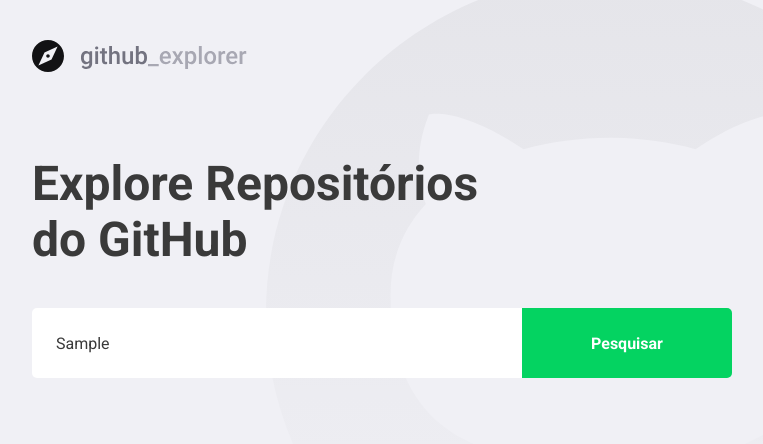
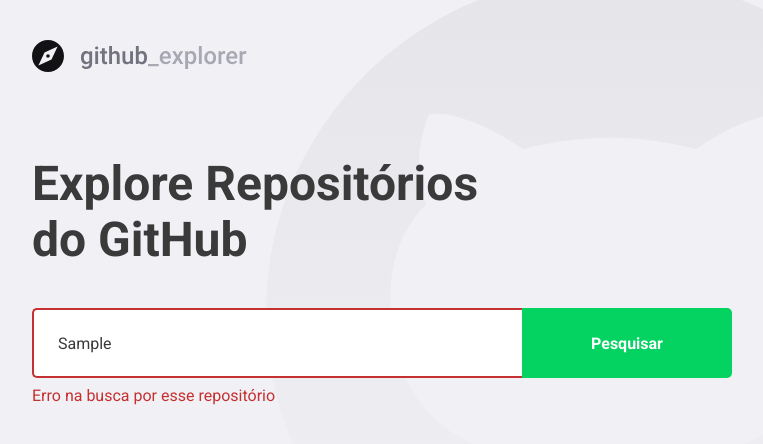
Before and after one commit to voigtito/Github-Explorer, a React (Create React App) app: page / in a window 1280 px wide. Both pictures are taken after typing "Sample" into the empty fields and a click on the button "Pesquisar". Shown: the top 444 px of the page, without its empty margins (148-911 px from the left). Built offline with nearby package versions, Linux system fonts and the light colour scheme; no server answers; the HTML template or start-up script is replaced by a standard one.

Commit message:
Error management

```diff
--- a/src/pages/Dashboard/index.tsx
+++ b/src/pages/Dashboard/index.tsx
@@ -3,7 +3,7 @@
 import LogoImg from '../../assets/Logo.svg';
 import api from '../../services/api';
 
-import { Title, Form, Repositories } from './style';
+import { Title, Form, Repositories, Error } from './style';
 
 interface Repository {
     full_name: string;
@@ -19,24 +19,35 @@
 const Dashboard: React.FC = () => {
 
     const [newRepo, setNewRepo] = useState('');
+    const [inputError, setInputError] = useState('');
     const [repositories, setRepositories] = useState<Repository[]>([]);
 
     async function handleAddRepository(event: FormEvent<HTMLFormElement>): Promise<void> {
         event.preventDefault();
 
-        const response = await api.get<Repository>(`repos/${newRepo}`);
+        if (!newRepo) {
+            setInputError('Digit o autor/nome do repositório');
+            return;
+        }
 
-        const repository = response.data;
+        try {
+            const response = await api.get<Repository>(`repos/${newRepo}`);
 
-        setRepositories([...repositories, repository]);
-        setNewRepo('');
+            const repository = response.data;
+
+            setRepositories([...repositories, repository]);
+            setNewRepo('');
+            setInputError('');
+        } catch (err) {
+            setInputError('Erro na busca por esse repositório');
+        }
     }
 
     return (<>
         <img src={LogoImg} alt="Github Explorer logo" />
         <Title>Explore Repositórios do GitHub</Title>
 
-        <Form onSubmit={handleAddRepository}>
+        <Form hasError={!!(inputError)} onSubmit={handleAddRepository}>
             <input
                 value={newRepo}
                 onChange={(e) => setNewRepo(e.target.value)}
@@ -44,6 +55,8 @@
             />
             <button type="submit" >Pesquisar</button>
         </Form>
+
+        { inputError && <Error>{inputError}</Error>}
 
         <Repositories>
             {repositories.map(repository => (
--- a/src/pages/Dashboard/style.ts
+++ b/src/pages/Dashboard/style.ts
@@ -1,5 +1,9 @@
-import styled from 'styled-components';
+import styled, { css } from 'styled-components';
 import { shade } from 'polished';
+
+interface FormProps {
+    hasError: boolean;
+}
 
 export const Title = styled.h1`
 font-size: 48px;
@@ -10,7 +14,7 @@
 margin-top: 80px;
 `;
 
-export const Form = styled.form`
+export const Form = styled.form<FormProps>`
 margin-top: 40px;
 max-width: 700px;
 
@@ -23,6 +27,14 @@
     border: 0;
     border-radius: 5px 0 0 5px;
     color: #3a3a3a;
+    border: 2px solid #FFF;
+    border-right: 0;
+
+    ${(props) =>
+    props.hasError &&
+    css`
+        border-color: #c53030;
+    `}
 
     &::placeholder{
         color: #a8a8b3;
@@ -43,7 +55,13 @@
         background: ${shade(0.2, '#04D361')};
     }
 }
-`
+`;
+
+export const Error = styled.span`
+    display: block;
+    color: #c53030;
+    margin-top: 8px;
+`;
 
 export const Repositories = styled.div`
     margin-top: 80px;
```
